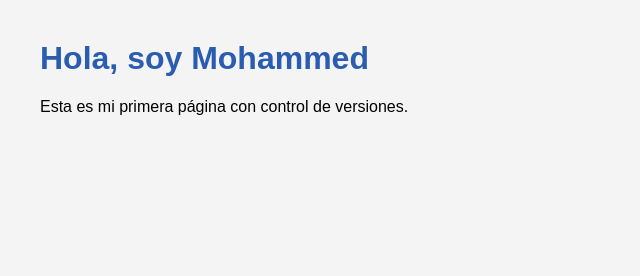
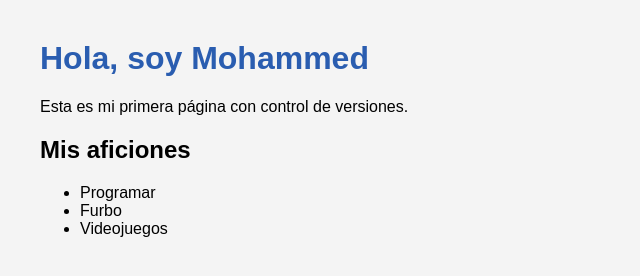
Before and after one commit to mohammedaouina/MI-PRIMER-REPO, a plain HTML site: page index.html in a window 1280 px wide. Shown: the whole page, without its empty margins (0-640 px from the left). Drawn offline with Linux system fonts and the light colour scheme.

Commit message:
Añadida lista de aficiones

```diff
--- a/index.html
+++ b/index.html
@@ -8,5 +8,13 @@
  <body>
   <h1>Hola, soy Mohammed</h1>
   <p>Esta es mi primera página con control de versiones.</p>
+
+  <h2>Mis aficiones</h2>
+  <ul>
+    <li>Programar</li>
+    <li>Furbo</li>
+    <li>Videojuegos</li>
+  </ul>
+
  </body>
 </html>
```
